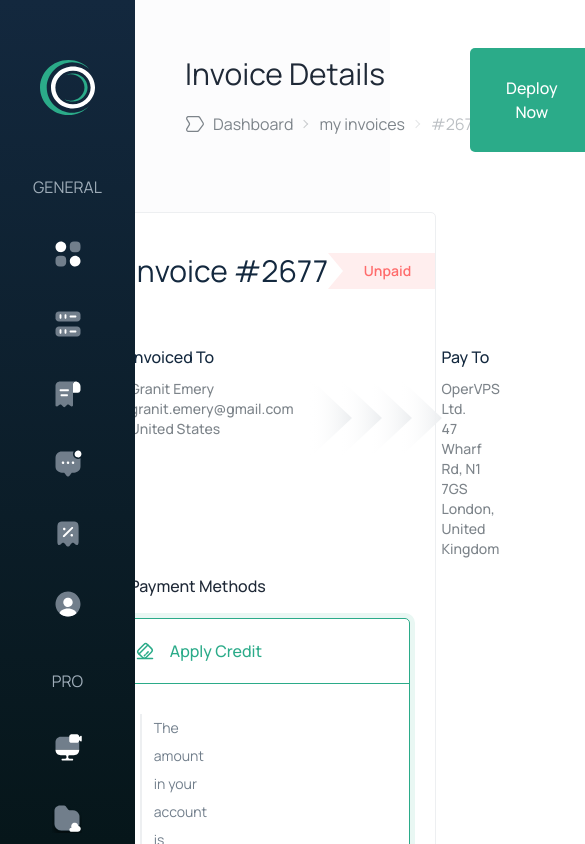
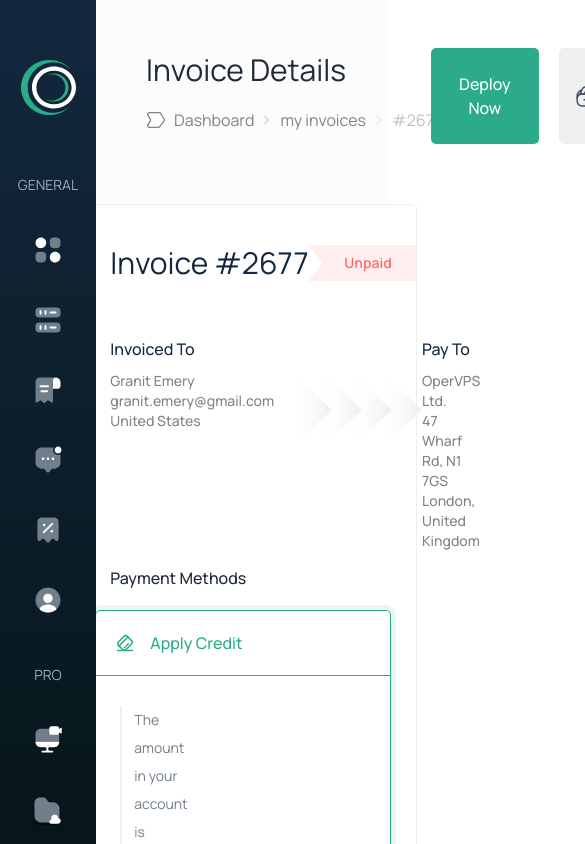
Before and after one commit to Ali-hagha/asamserver-sveltekit-test, a SvelteKit app: page / in a window 390 px wide. Shown: the top 844 px of the page, 585 px wide, since content can reach past the window. Built offline with nearby package versions, Linux system fonts and the light colour scheme.

Commit message:
make sidebar and main layout responsive

```diff
--- a/src/lib/components/Button.svelte
+++ b/src/lib/components/Button.svelte
@@ -15,17 +15,18 @@
 	$: isBlock = type === 'block';
 
 	$: primaryClasses =
-		'px-9 bg-accent_green hover:bg-accent_green/90 active:bg-accent_green text-white';
+		'xl:px-9 px-7 bg-accent_green hover:bg-accent_green/90 active:bg-accent_green text-white';
 	$: secondaryClasses =
-		'px-9 bg-porcelain text-space_gray hover:bg-french_gray/60 active:bg-porcelain flex items-center justify-center gap-2.5';
-	$: iconClasses = 'bg-porcelain text-space_gray hover:bg-french_gray/60 active:bg-porcelain px-4';
+		'xl:px-9 px-7 bg-porcelain text-space_gray hover:bg-french_gray/60 active:bg-porcelain flex items-center justify-center gap-2.5';
+	$: iconClasses =
+		'xl:px-4 px-3 bg-porcelain text-space_gray hover:bg-french_gray/60 active:bg-porcelain';
 	$: blockClasses =
 		'w-full bg-accent_green hover:bg-accent_green/90 active:bg-accent_green text-white';
 </script>
 
 <button
 	on:click={clickHandler}
-	class="py-4 rounded-[5px] font-medium transition-colors
+	class="xl:py-4 py-3 rounded-[5px] font-medium transition-colors
     {isPrimary ? primaryClasses : ''}
     {isSecondary ? secondaryClasses : ''}
     {isIcon ? iconClasses : ''}
--- a/src/routes/(invoice)/+page.svelte
+++ b/src/routes/(invoice)/+page.svelte
@@ -22,7 +22,7 @@
 </script>
 
 <div class="flex items-center justify-center pb-20">
-	<div class="flex flex-col items-end">
+	<div class="flex flex-col items-end mx-4">
 		<div class="bg-white max-w-[832px] flex-1 border-[1px] border-porcelain rounded-[5px] p-[25px]">
 			<InvoiceHeader />
 			<div class="px-[15px] mb-5" data-theme="light">
--- a/src/routes/+layout.svelte
+++ b/src/routes/+layout.svelte
@@ -7,7 +7,6 @@
 <Sidebar />
 
 <Header />
-
-<main class="ml-[135px] bg-athens_gray h-full text-primary_dark">
+<main class="xl:ml-[135px] lg:ml-28 ml-24 bg-athens_gray h-full text-primary_dark">
 	<slot />
 </main>
--- a/src/routes/Header.svelte
+++ b/src/routes/Header.svelte
@@ -7,7 +7,7 @@
 </script>
 
 <header
-	class="ml-[135px] px-[50px] pt-12 pb-[60px] bg-athens_gray flex items-center justify-between"
+	class="xl:ml-[135px] lg:ml-28 ml-24 px-[50px] pt-12 pb-[60px] bg-athens_gray flex items-center justify-between"
 >
 	<div>
 		<h2 class="text-3xl mb-3">Invoice Details</h2>
--- a/src/routes/Sidebar.svelte
+++ b/src/routes/Sidebar.svelte
@@ -58,23 +58,22 @@
 	];
 </script>
 
-
 <div
-	class="w-[135px] h-full fixed z-10 top-0 left-0 overflow-x-hidden
+	class="xl:w-[135px] lg:w-28 w-24 h-full fixed z-10 top-0 left-0 overflow-x-hidden
 	bg-gradient-to-b from-primary_dark to-rich_black pt-[60px]
 	flex flex-col items-center"
 >
 	<Logo />
 	<div class="pt-[60px] gap-10 flex flex-col">
 		<div class="flex flex-col items-center">
-			<p class="text-cadet_gray mb-[30px]">GENERAL</p>
+			<p class="text-cadet_gray mb-[30px] text-sm xl:text-base">GENERAL</p>
 			{#each generalBtns as link}
 				<IconBtn button={link} />
 			{/each}
 		</div>
 
 		<div class="flex flex-col items-center">
-			<p class="text-cadet_gray mb-[30px]">PRO</p>
+			<p class="text-cadet_gray mb-[30px] text-sm xl:text-base">PRO</p>
 			{#each proBtns as link}
 				<IconBtn button={link} />
 			{/each}
```
